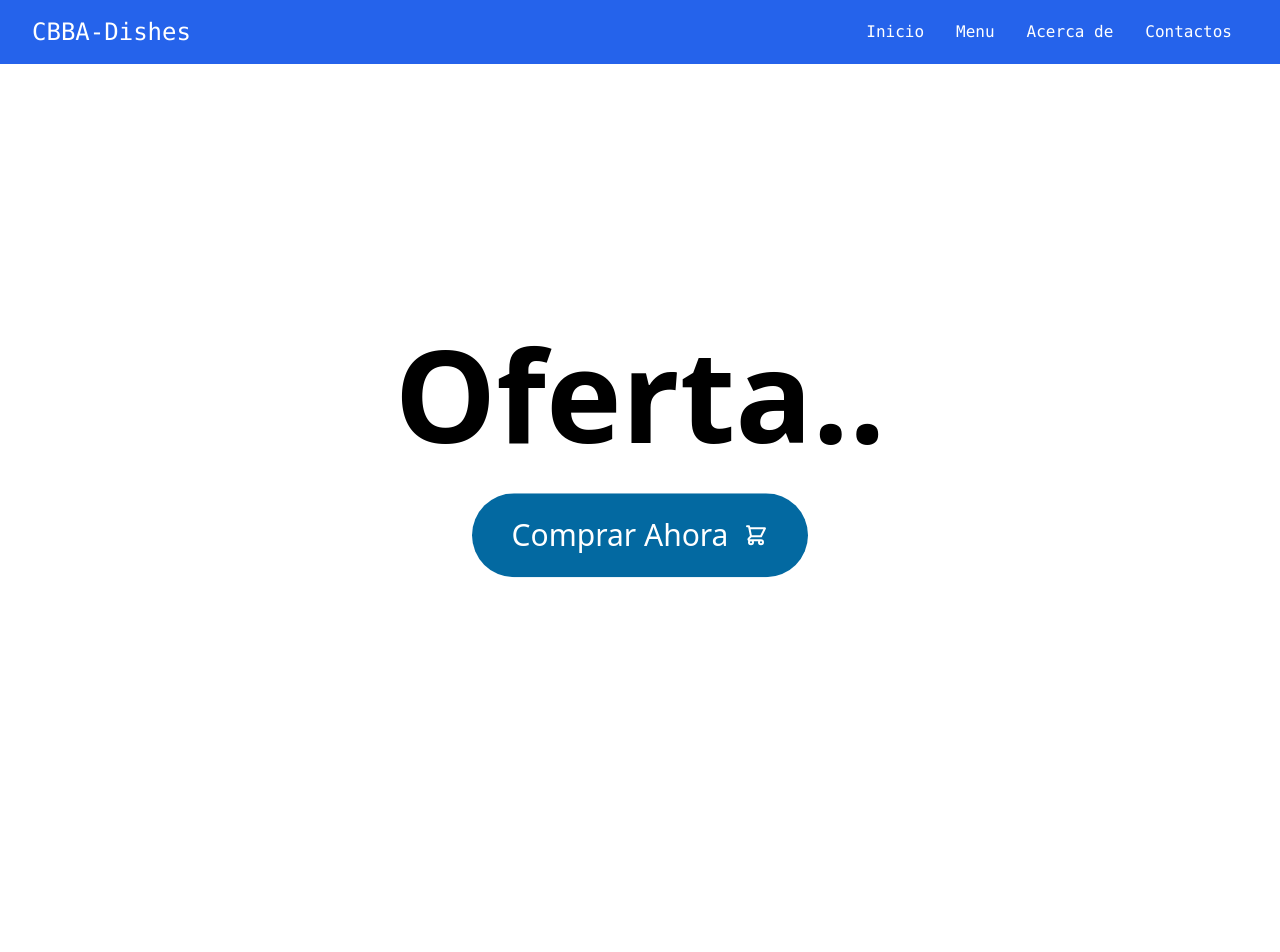
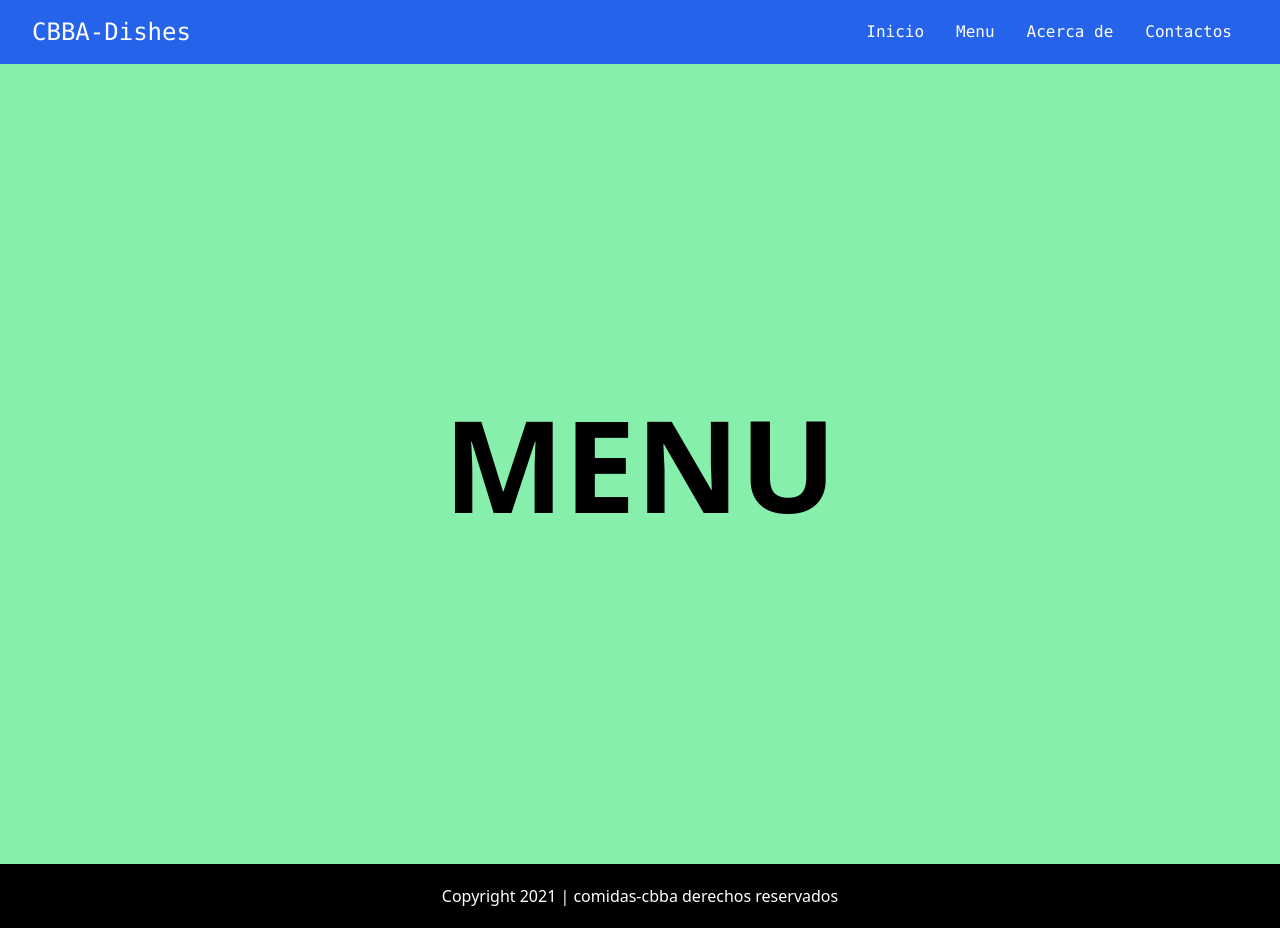
Before and after one commit to juanAriel/Comidas-Cbba, a React (Create React App) app: page /menu in a window 1280 px wide. Shown: the top 952 px of the page. After the commit the page ends 928 px from the top, so only its background shows below. Built offline with nearby package versions, Linux system fonts and the light colour scheme.

Commit message:
hasta aqui se termino un poco de las rutas y de las pages que va a contener nuestro ecomerce

```diff
--- a/src/App.js
+++ b/src/App.js
@@ -1,16 +1,43 @@
+import React,{useState,useEffect} from 'react';
 import NavBar from './components/NavBar';
 import './App.css';
-import Hero from './components/Hero';
-import Content from './components/Content';
+import Home from './pages/Home';
+import Footer from './components/Footer';
+import {Routes,Route} from 'react-router-dom'
+import About from './pages/about';
+import Menu from './pages/menu'
+import Dropdow from './components/Dropdow';
 
 function App() {
-  return (
-    <>
-       <NavBar />
-       <Hero/>
-       <Content/>
-    </>
-  );
+  const [isOpen,setIsOpen]=useState(false)
+  const toggle =()=>{
+    setIsOpen(!isOpen)
+  }
+  useEffect(()=>{
+    const hideMenu=()=>{
+      if(window.innerWidth>768 && isOpen){
+        setIsOpen(false)
+        console.log('i resizeedddd')
+      }
+    }
+    window.addEventListener('resize', hideMenu)
+    return ()=>{
+      window.removeEventListener('resize',hideMenu)
+    }
+  })
+  return <div>
+       <NavBar toggle={toggle}/>
+       <Dropdow isOpen={isOpen} toggle={toggle}/>
+       <Routes>
+         <Route path='/' element={<Home></Home>}></Route>
+         <Route path='/menu' element={<Menu></Menu>}></Route>
+         <Route path='/about' element={<About></About>}></Route>
+       </Routes>
+
+
+       <Footer/>
+    </div>
+
 }
 
 export default App;
--- a/src/components/Dropdow.jsx
+++ b/src/components/Dropdow.jsx
@@ -0,0 +1,13 @@
+import React from 'react'
+import {Link} from 'react-router-dom'
+export default function Dropdow({isOpen, toggle}) {
+    return (
+        <div className={isOpen ? 'grid grid-rows-4 text-center items-center bg-blue-400':'hidden'}
+        onClick={toggle}>
+                <Link className="p-4" to="/">Inicio</Link>
+                <Link className="p-4" to="/menu">Menu</Link>
+                <Link className="p-4" to="/about">Acerca de</Link>
+                <Link className="p-4" to="/contact">Contactos</Link>
+        </div>
+    )
+}
--- a/src/components/Footer.jsx
+++ b/src/components/Footer.jsx
@@ -0,0 +1,9 @@
+import React from 'react'
+
+export default function Footer() {
+    return (
+        <div className='flex justify-center items-center h-16 bg-black text-white'>
+            <p>Copyright 2021 | comidas-cbba derechos reservados</p>
+        </div>
+    )
+}
--- a/src/components/NavBar.jsx
+++ b/src/components/NavBar.jsx
@@ -1,11 +1,14 @@
 import React from 'react'
 import {Link} from 'react-router-dom'
-export default function NavBar() {
+export default function NavBar({toggle}) {
+
+
+
     return (
         <nav className='flex justify-between items-center h-16 bg-blue-600 text-white realtavi shadow-sm font-mono'
         role='navigation'>
             <Link to='/' className='pl-8 text-2xl'>CBBA-Dishes</Link>
-            <div className="px-4 cursor-pointer md:hidden">
+            <div className="px-4 cursor-pointer md:hidden" onClick={toggle}>
             <svg xmlns="http://www.w3.org/2000/svg" className="h-6 w-6" fill="none" viewBox="0 0 24 24" stroke="currentColor">
                 <path strokeLinecap="round" strokeLinejoin="round" strokeWidth={2} d="M4 6h16M4 12h16M4 18h16" />
             </svg>
--- /dev/null
+++ b/src/pages/Home.js
@@ -0,0 +1,16 @@
+
+import Hero from '../components/Hero';
+import Content from '../components/Content';
+import React, {createContext} from 'react'
+
+const Context = createContext()
+
+export default function Home() {
+    return (
+        <Context.Provider >
+            <Hero/>
+            <Content/>
+        </Context.Provider>
+    )
+}
+export {Context}
--- /dev/null
+++ b/src/pages/about.js
@@ -0,0 +1,11 @@
+import React from 'react'
+
+export default function about() {
+    return (
+        <div className='h-screen flex justify-center items-center bg-yellow-300'>
+            <h1 className='text-9xl uppercase font-black'>
+                About Page
+            </h1>
+        </div>
+    )
+}
--- /dev/null
+++ b/src/pages/menu.js
@@ -0,0 +1,13 @@
+import React from 'react'
+
+const Menu = () => {
+    return (
+        <div className='h-screen flex justify-center items-center bg-green-300'>
+            <h1 className='text-9xl uppercase font-black'>
+                Menu
+            </h1>
+        </div>
+    )
+}
+
+export default Menu
```
